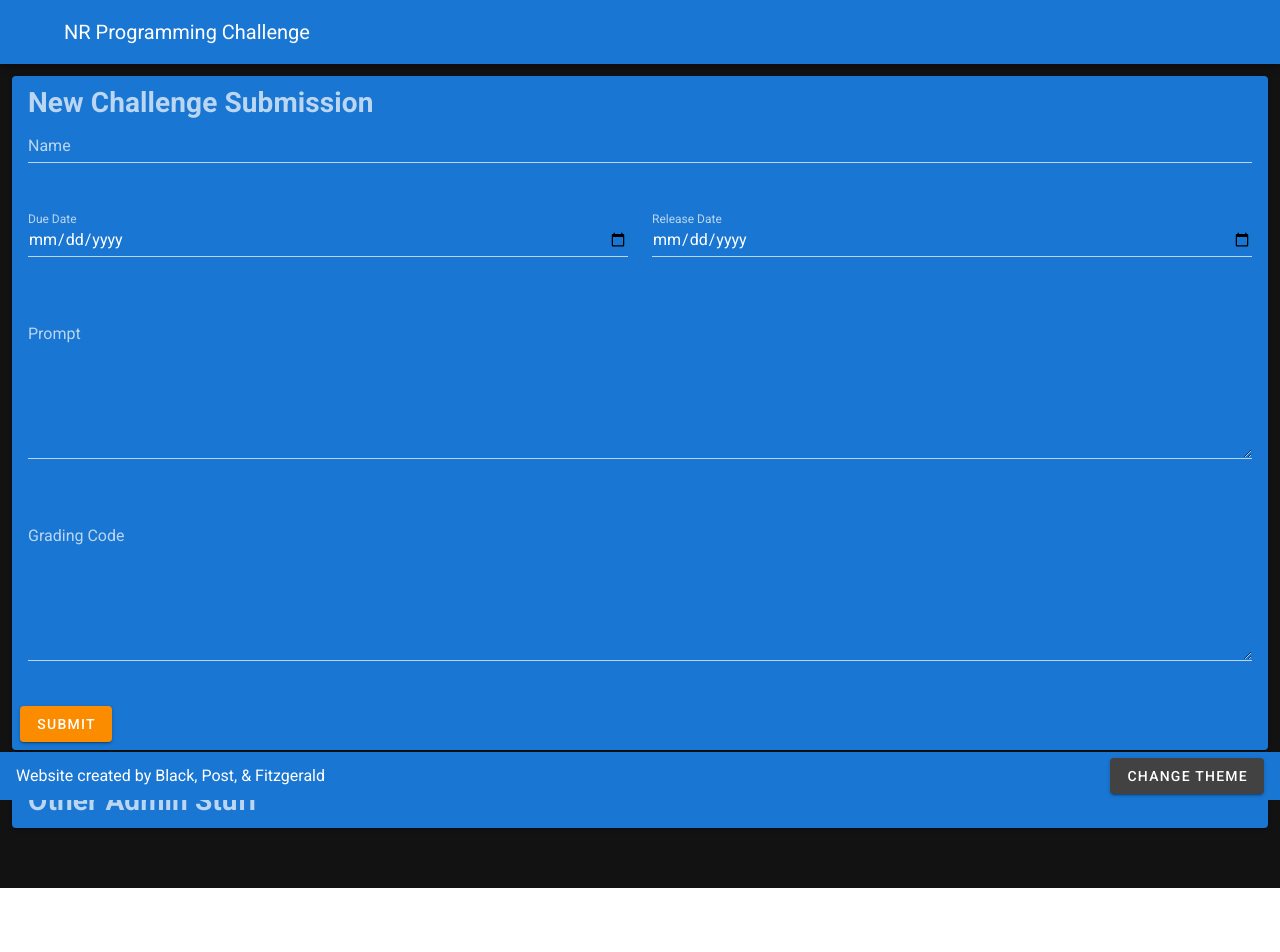
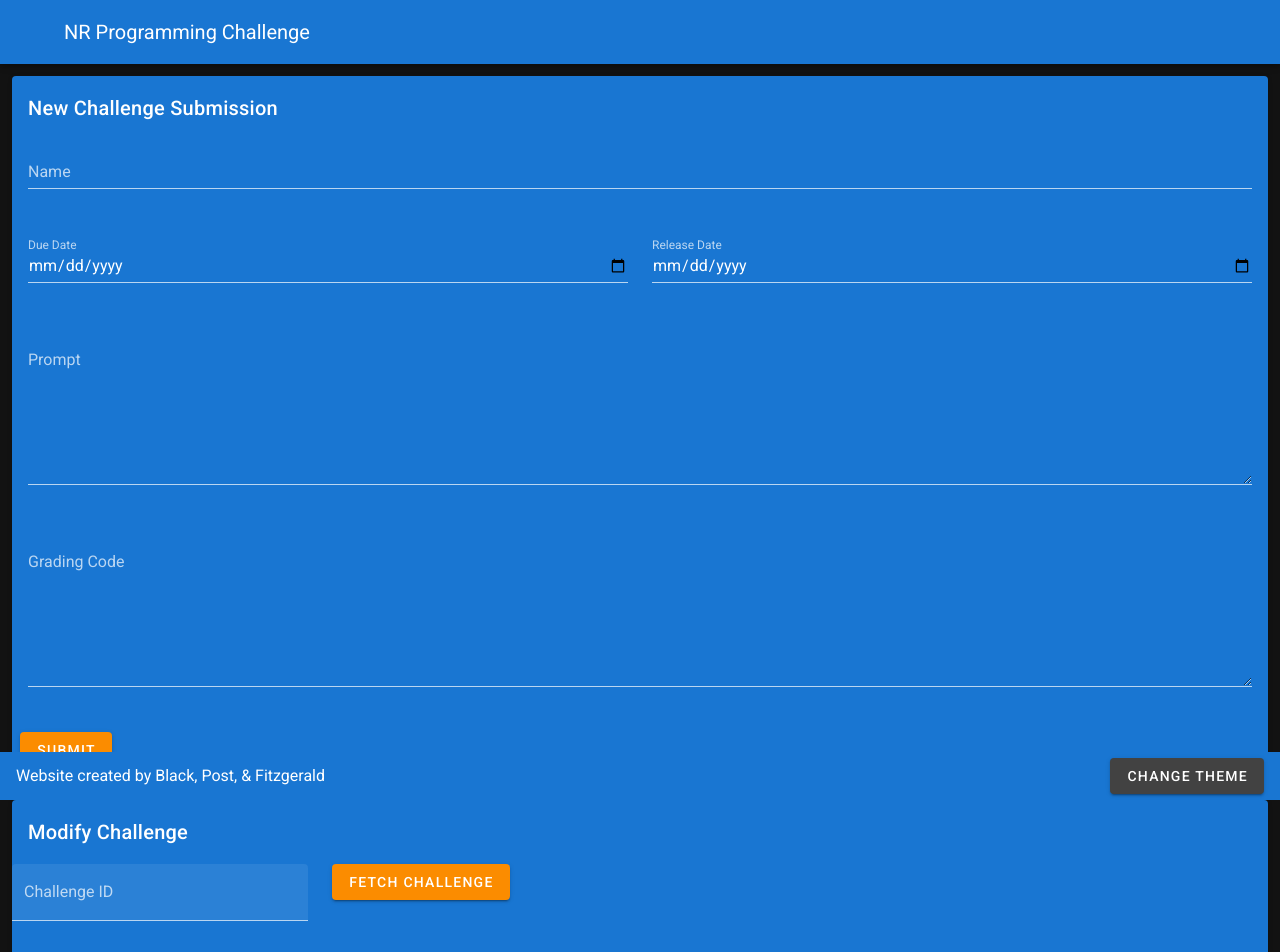
Before and after one commit to mickster77/programming-challenge-vue, a Vue app: page /admin in a window 1280 px wide. Shown: the top 952 px of the page. Before the commit the page ends 888 px from the top, so only its background shows below. Built offline with nearby package versions, Linux system fonts and the light colour scheme; no server answers.

Commit message:
Admin change to allow modify challenge

```diff
--- /dev/null
+++ b/src/components/ModChallenge.vue
@@ -0,0 +1,116 @@
+<template>
+  <v-card color="primary" dark>
+    <v-card-title>Modify Challenge</v-card-title>
+    <v-row>
+      <v-col cols="12" sm="6" md="3">
+        <v-text-field label="Challenge ID" filled v-model="id"></v-text-field>
+      </v-col>
+      <v-col cols="12" sm="6" md="3">
+        <v-btn color="warning" @click="fetchChallenge(id)">fetch challenge</v-btn>
+      </v-col>
+    </v-row>
+
+    <v-card-text>
+      <v-row>
+        <v-col cols="12">
+          <v-text-field label="Name" v-model="name"></v-text-field>
+        </v-col>
+      </v-row>
+      <v-row>
+        <v-col cols="6">
+          <v-text-field label="Due Date" type="date" v-model="due_date"></v-text-field>
+        </v-col>
+        <v-col cols="6">
+          <v-text-field label="Release Date" type="date" v-model="release_date"></v-text-field>
+        </v-col>
+      </v-row>
+      <v-row>
+        <v-col cols="12">
+          <v-textarea label="Prompt" v-model="prompt"></v-textarea>
+        </v-col>
+      </v-row>
+      <v-row>
+        <v-col cols="12">
+          <v-textarea label="Grading Code" v-model="grading_code"></v-textarea>
+        </v-col>
+      </v-row>
+    </v-card-text>
+    <v-btn @click="submitChallenge" class="ma-2" color="warning">Submit Change</v-btn>
+    <v-row v-if="feedback">
+      <v-col cols="12">
+        <v-card-text>
+          <p class="text-uppercase font-weight-bold white--text">{{feedback}}</p>
+        </v-card-text>
+      </v-col>
+    </v-row>
+  </v-card>
+</template>
+
+<script>
+import firebase from "firebase";
+
+export default {
+  data() {
+    return {
+      name: null,
+      prompt: null,
+      due_date: null,
+      grading_code: null,
+      release_date: null,
+      feedback: null,
+      id: null
+    };
+  },
+  methods: {
+    submitChallenge() {
+      firebase
+        .firestore()
+        .collection("Challenges")
+        .doc(this.id)
+        .set({
+          name: this.name,
+          prompt: this.prompt,
+          due_date: this.due_date,
+          grading_code: this.grading_code,
+          release_date: this.release_date
+        })
+        .then(() => {
+          this.feedback = "submitted";
+          this.$router.push({ name: "Leaderboard" });
+        });
+    },
+    fetchChallenge(id) {
+      // alert(id);
+
+      var docRef = firebase
+        .firestore()
+        .collection("Challenges")
+        .doc(id);
+
+      docRef
+        .get()
+        .then(doc => {
+          if (doc.exists) {
+            console.log("Document data:", doc.data());
+            let challenge = doc.data();
+            this.name = challenge.name;
+            this.due_date = challenge.due_date;
+            this.release_date = challenge.release_date;
+            this.grading_code = challenge.grading_code;
+            this.prompt = challenge.prompt;
+            this.grading_code = challenge.grading_code;
+          } else {
+            // doc.data() will be undefined in this case
+            console.log("No such document!");
+          }
+        })
+        .catch(function(error) {
+          console.log("Error getting document:", error);
+        });
+    }
+  }
+};
+</script>
+
+<style>
+</style>
--- /dev/null
+++ b/src/components/NewChallenge.vue
@@ -0,0 +1,76 @@
+<template>
+  <v-card color="primary" dark>
+    <v-card-title>New Challenge Submission</v-card-title>
+    <v-card-text>
+      <v-row>
+        <v-col cols="12">
+          <v-text-field label="Name" v-model="name"></v-text-field>
+        </v-col>
+      </v-row>
+      <v-row>
+        <v-col cols="6">
+          <v-text-field label="Due Date" type="date" v-model="due_date"></v-text-field>
+        </v-col>
+        <v-col cols="6">
+          <v-text-field label="Release Date" type="date" v-model="release_date"></v-text-field>
+        </v-col>
+      </v-row>
+      <v-row>
+        <v-col cols="12">
+          <v-textarea label="Prompt" v-model="prompt"></v-textarea>
+        </v-col>
+      </v-row>
+      <v-row>
+        <v-col cols="12">
+          <v-textarea label="Grading Code" v-model="grading_code"></v-textarea>
+        </v-col>
+      </v-row>
+    </v-card-text>
+
+    <v-btn @click="submitChallenge" class="ma-2" color="warning">Submit</v-btn>
+    <v-row v-if="feedback">
+      <v-col cols="12">
+        <v-card-text>
+          <p class="text-uppercase font-weight-bold white--text">{{feedback}}</p>
+        </v-card-text>
+      </v-col>
+    </v-row>
+  </v-card>
+</template>
+
+<script>
+import db from "@/firebase/init";
+
+export default {
+  data() {
+    return {
+      due_date: null,
+      grading_code: null,
+      name: null,
+      prompt: null,
+      release_date: null,
+      feedback: null
+    };
+  },
+  methods: {
+    submitChallenge() {
+      db.firestore()
+        .collection("Challenges")
+        .add({
+          name: this.name,
+          prompt: this.prompt,
+          due_date: this.due_date,
+          grading_code: this.grading_code,
+          release_date: this.release_date
+        })
+        .then(() => {
+          this.feedback = "submitted";
+          this.$router.push({ name: "Leaderboard" });
+        });
+    }
+  }
+};
+</script>
+
+<style>
+</style>
--- a/src/views/Admin.vue
+++ b/src/views/Admin.vue
@@ -3,42 +3,12 @@
     <v-container fluid>
       <v-row>
         <v-col cols="12">
-          <v-card color="primary" dark>
-            <v-card-text>
-              <h1>New Challenge Submission</h1>
-              <v-row>
-                <v-col cols="12">
-                  <v-text-field label="Name" v-model="name"></v-text-field>
-                </v-col>
-              </v-row>
-              <v-row>
-                <v-col cols="6">
-                  <v-text-field label="Due Date" type="date" v-model="due_date"></v-text-field>
-                </v-col>
-                <v-col cols="6">
-                  <v-text-field label="Release Date" type="date" v-model="release_date"></v-text-field>
-                </v-col>
-              </v-row>
-              <v-row>
-                <v-col cols="12">
-                  <v-textarea label="Prompt" v-model="prompt"></v-textarea>
-                </v-col>
-              </v-row>
-              <v-row>
-                <v-col cols="12">
-                  <v-textarea label="Grading Code" v-model="grading_code"></v-textarea>
-                </v-col>
-              </v-row>
-            </v-card-text>
-            <v-btn @click="submitChallenge" class="ma-2" color="warning">Submit</v-btn>
-            <v-row v-if="feedback">
-              <v-col cols="12">
-                <v-card-text>
-                  <p class="text-uppercase font-weight-bold white--text">{{feedback}}</p>
-                </v-card-text>
-              </v-col>
-            </v-row>
-          </v-card>
+          <NewChallenge />
+        </v-col>
+      </v-row>
+      <v-row>
+        <v-col cols="12">
+          <ModChallenge />
         </v-col>
       </v-row>
       <v-row>
@@ -56,8 +26,11 @@
 
 <script>
 import db from "@/firebase/init";
+import NewChallenge from "@/components//NewChallenge";
+import ModChallenge from "@/components//ModChallenge";
 
 export default {
+  components: { NewChallenge, ModChallenge },
   data() {
     return {
       due_date: null,
```
